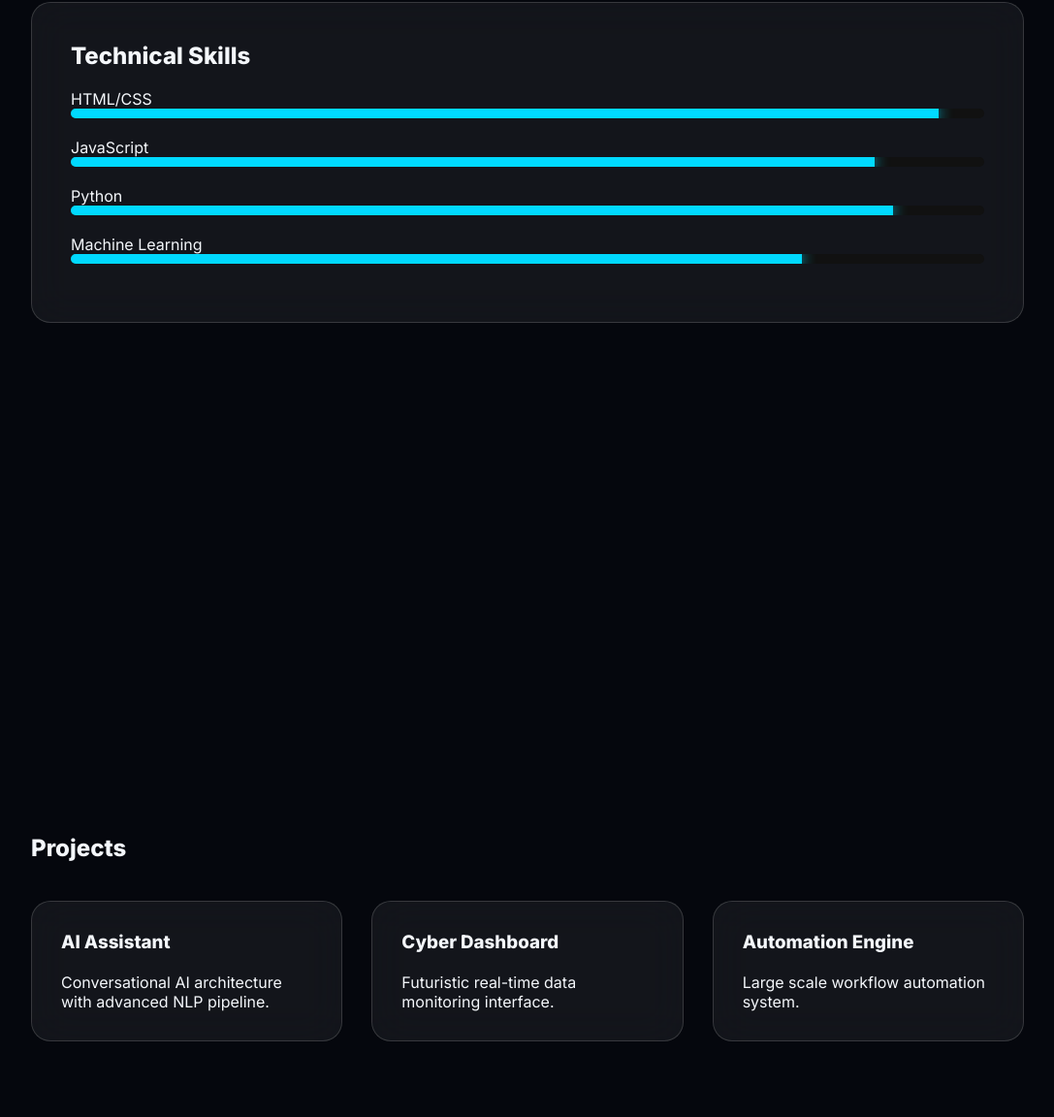
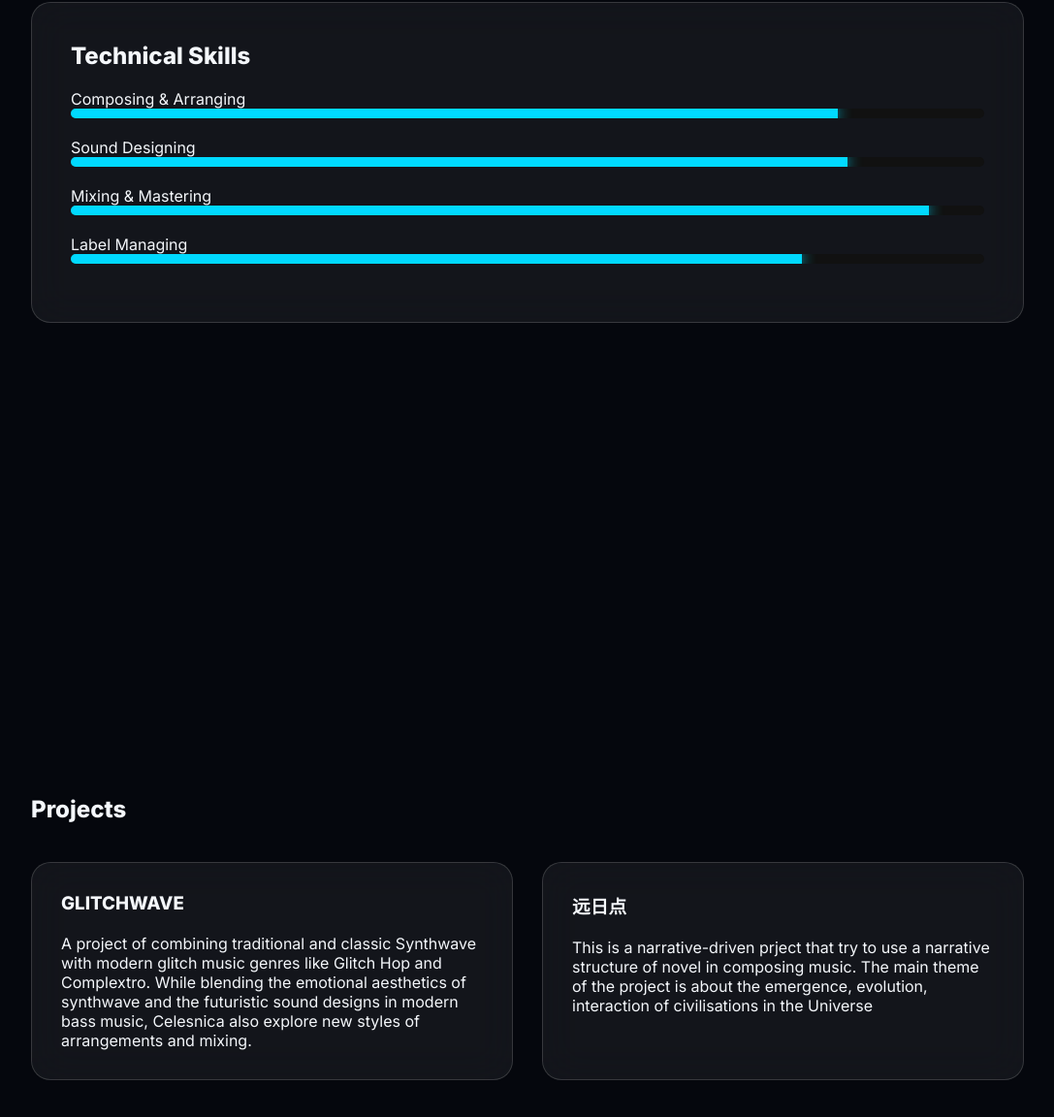
Before and after one commit to Celesnica/Celesnica-website, a plain HTML site: page index.html in a window 1280 px wide. Shown: the part 1853-3005 px from the top of the page at 97% size, without its empty margins (96-1183 px from the left). Drawn offline with Linux system fonts and the light colour scheme.

Commit message:
Update index.html

```diff
--- a/index.html
+++ b/index.html
@@ -317,22 +317,22 @@ section{
 <h2>Technical Skills</h2>
 
 <div class="skill">
-HTML/CSS
-<div class="bar"><div class="fill" style="width:95%"></div></div>
+Composing & Arranging
+<div class="bar"><div class="fill" style="width:84%"></div></div>
 </div>
 
 <div class="skill">
-JavaScript
-<div class="bar"><div class="fill" style="width:88%"></div></div>
+Sound Designing
+<div class="bar"><div class="fill" style="width:85%"></div></div>
 </div>
 
 <div class="skill">
-Python
-<div class="bar"><div class="fill" style="width:90%"></div></div>
+Mixing & Mastering
+<div class="bar"><div class="fill" style="width:94%"></div></div>
 </div>
 
 <div class="skill">
-Machine Learning
+Label Managing
 <div class="bar"><div class="fill" style="width:80%"></div></div>
 </div>
 
@@ -349,22 +349,23 @@ Machine Learning
 <div class="projects-grid">
 
 <div class="glass project-card">
-<h3>AI Assistant</h3>
+<h3>GLITCHWAVE</h3>
 <br>
-<p>Conversational AI architecture with advanced NLP pipeline.</p>
+<p>
+    A project of combining traditional and classic Synthwave with modern glitch music genres like Glitch Hop and Complextro.
+    While blending the emotional aesthetics of synthwave and the futuristic sound designs in modern bass music, Celesnica also explore new styles of arrangements and mixing.
+</p>
 </div>
 
 <div class="glass project-card">
-<h3>Cyber Dashboard</h3>
+<h3>远日点</h3>
 <br>
-<p>Futuristic real-time data monitoring interface.</p>
+<p>
+    This is a narrative-driven prject that try to use a narrative structure of novel in composing music.
+    The main theme of the project is about the emergence, evolution, interaction of civilisations in the Universe
+</p>
 </div>
 
-<div class="glass project-card">
-<h3>Automation Engine</h3>
-<br>
-<p>Large scale workflow automation system.</p>
-</div>
 
 </div>
 
```
